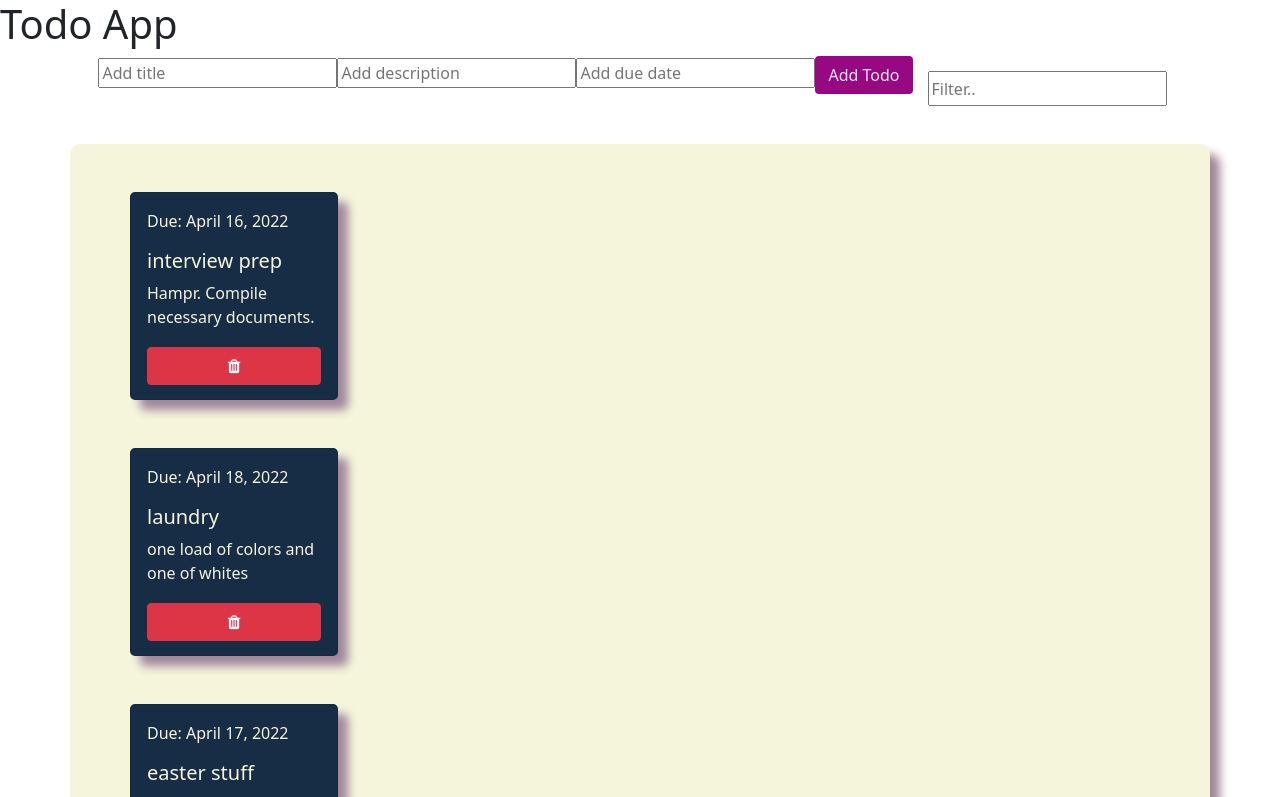
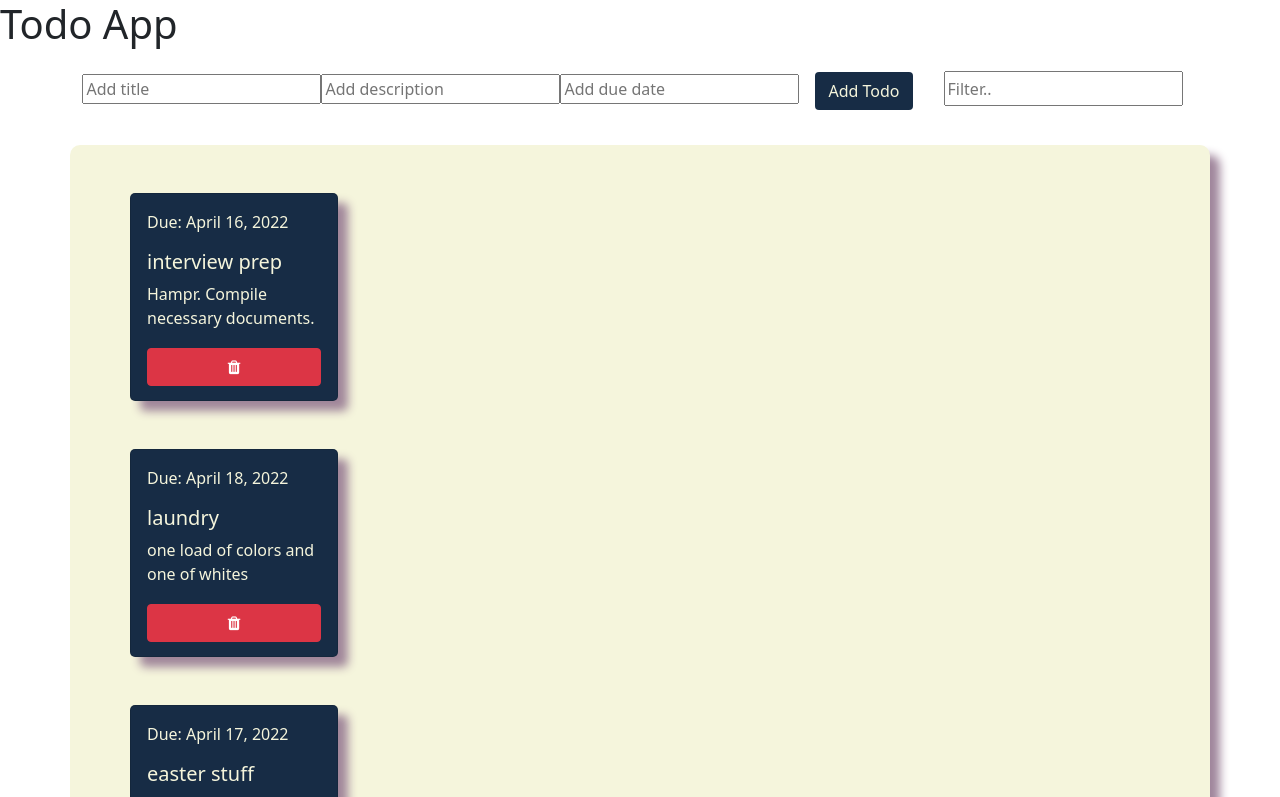
Before and after one commit to JaredShakespaere/todo-app, an Angular app: page / in a window 1280 px wide. Shown: the top 797 px of the page. Built offline with nearby package versions, Linux system fonts and the light colour scheme.

Commit message:
updated some frontend styling

```diff
--- a/src/app/todo-list/todo-list.component.css
+++ b/src/app/todo-list/todo-list.component.css
@@ -49,6 +49,7 @@
 }
 
 #addTodoBtn{
-  background-color: #960983;
-  color: #e3e6eb;
+  background-color: #172c45;
+  color: beige;
+  margin: 1rem;
 }
```
